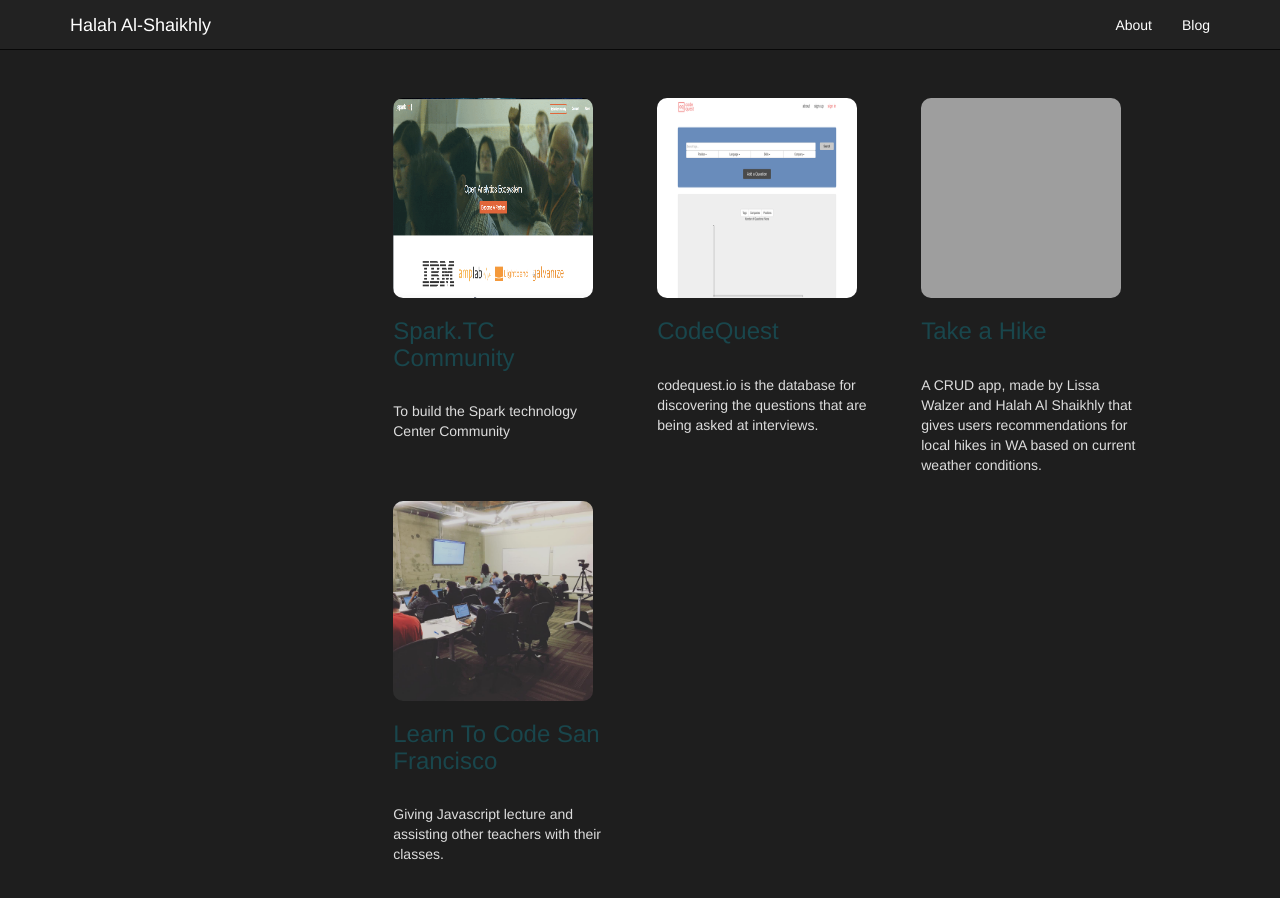
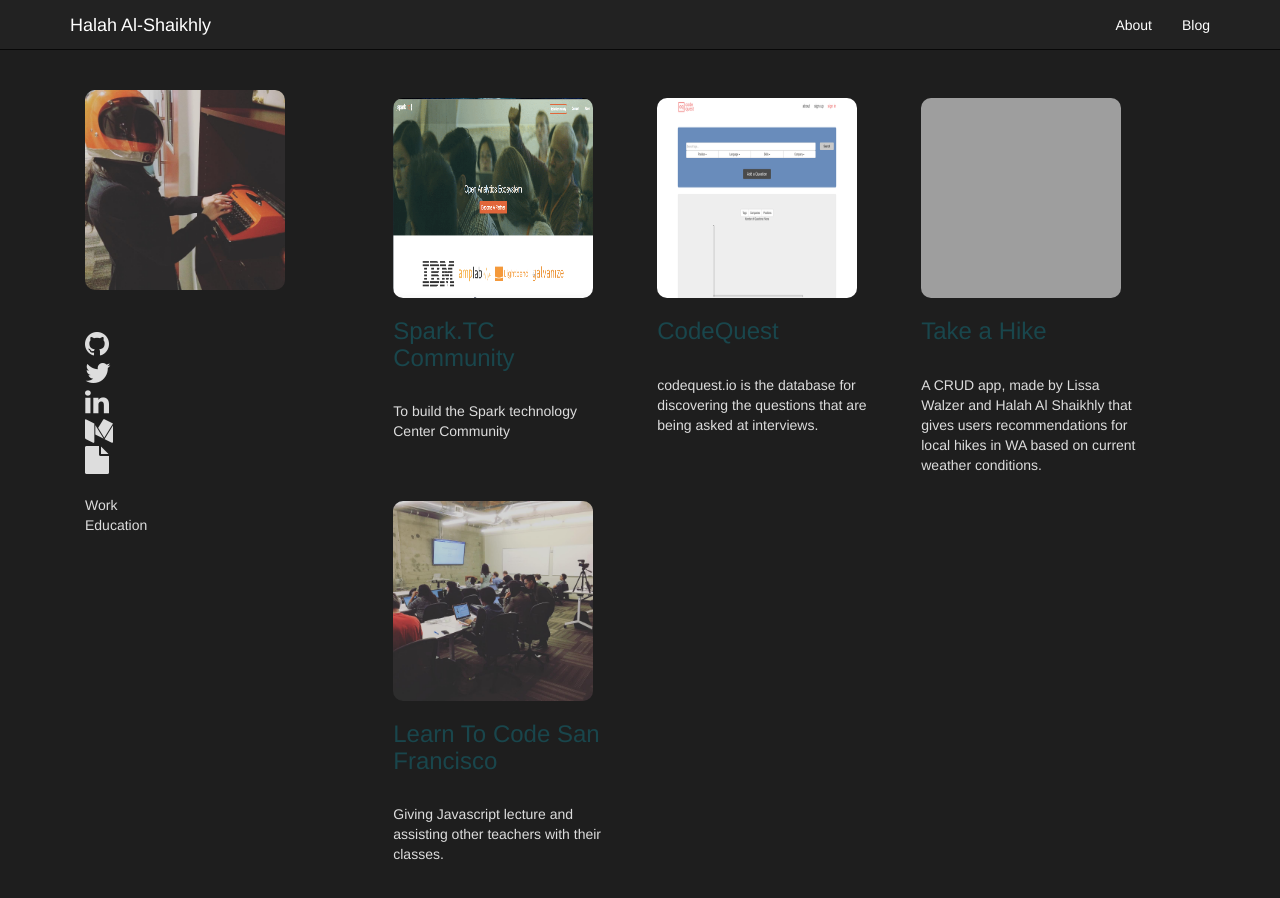
Before and after one commit to HalahRaadSalih/portfolio, a website: page client/views/index.html in a window 1280 px wide. Drawn offline with nearby package versions, Linux system fonts and the light colour scheme; some packages are replaced by stand-ins of ours; grey boxes are pictures that could not be loaded; a script that the page names is missing; files whose address does not match are found by name.

Commit message:
redisgn home page + added icons

```diff
--- a/client/css/style.css
+++ b/client/css/style.css
@@ -34,7 +34,7 @@
   top: 50px;
   z-index: 10px;
 }
-.project.img{
+.project.img, img{
   border-radius: 5%;
   height: 200px;
   width: 200px
@@ -46,3 +46,7 @@ a{
 img:hover{
   opacity: 0.8;
 }
+ul{
+  list-style-type: none;
+  padding-left: 0px;
+}
--- a/client/views/home.html
+++ b/client/views/home.html
@@ -5,12 +5,29 @@
     <br>
     <div class="col-md-12">
       <div class="col-md-3">
+        <img src="/client/assets/space.jpg" alt=""/>
+        <br>
+        <br>
+        <br>
+        <ul>
+          <li><i class="fa fa-github fa-2x"></i></li>
+          <li><i class="fa fa-twitter fa-2x"></i></li>
+          <li><i class="fa fa-linkedin fa-2x"></i></li>
+          <li><i class="fa fa-medium fa-2x" aria-hidden="true"></i></li>
+          <li><i class="fa fa-file fa-2x"></i></li>
+
+          <li></li>
+          <br>
+          <li><span>Work</span></li>
+          <li><span>Education</span></li>
+        </ul>
+
 
       </div>
       <div class="col-md-9">
         <div class="col-md-4" ng-repeat="project in projects">
           <a href="{{project.link}}">
-            <img class="project img"src="{{project.img}}" alt="" />
+            <img class="project img" ng-src="{{project.img}}" alt="" />
           </a>
           <a href="{{project.link}}">
             <h3>{{project.name}}</h3>
--- a/client/views/index.html
+++ b/client/views/index.html
@@ -12,6 +12,7 @@
     <link rel="stylesheet" href="https://maxcdn.bootstrapcdn.com/bootstrap/3.3.5/css/bootstrap.min.css">
     <script src="https://ajax.googleapis.com/ajax/libs/jquery/1.12.0/jquery.min.js"></script>
     <script src="https://maxcdn.bootstrapcdn.com/bootstrap/3.3.5/js/bootstrap.min.js"></script>
+    <link rel="stylesheet" href="https://maxcdn.bootstrapcdn.com/font-awesome/4.5.0/css/font-awesome.min.css">
     <script src="https://cdnjs.cloudflare.com/ajax/libs/angular-ui-bootstrap/1.1.2/ui-bootstrap-tpls.js"></script>
 
     <link rel="stylesheet" href="/client/css/style.css">
```
Also changed, not shown: client/assets/space.jpg (added).
